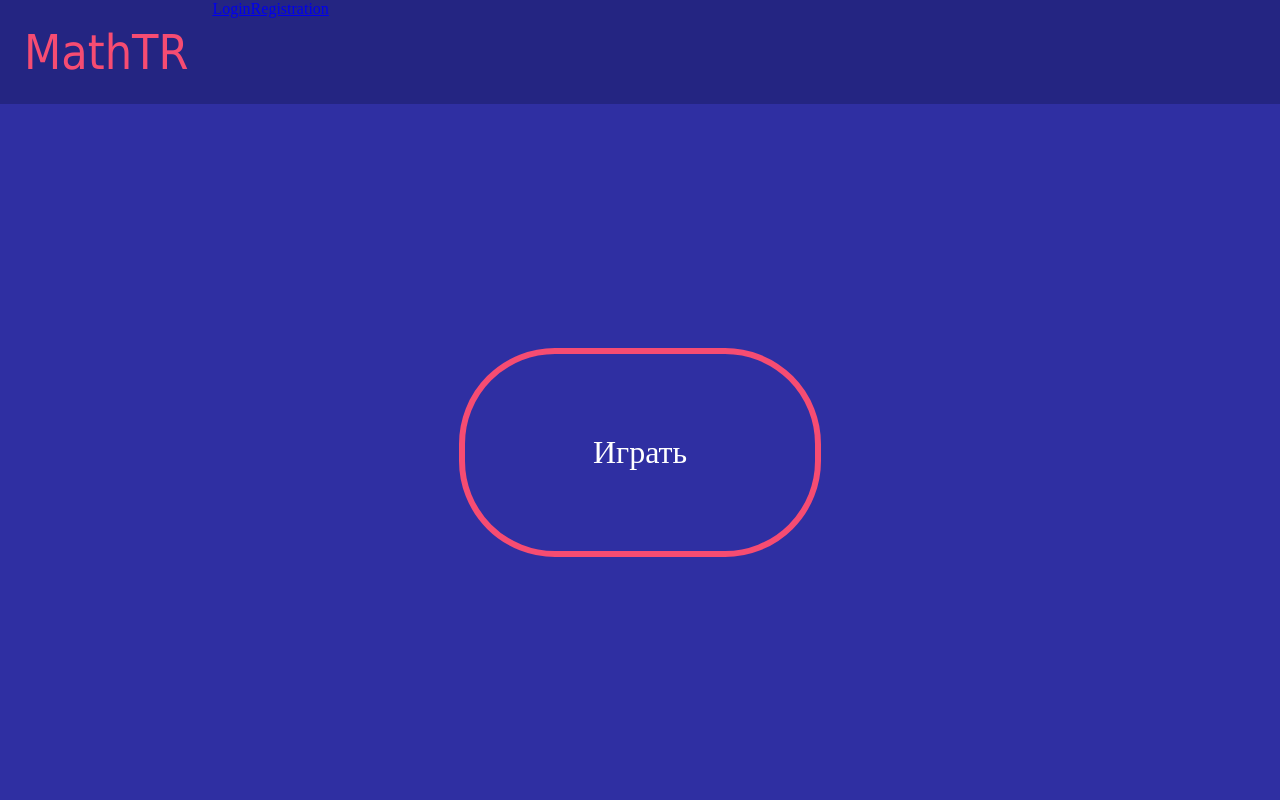
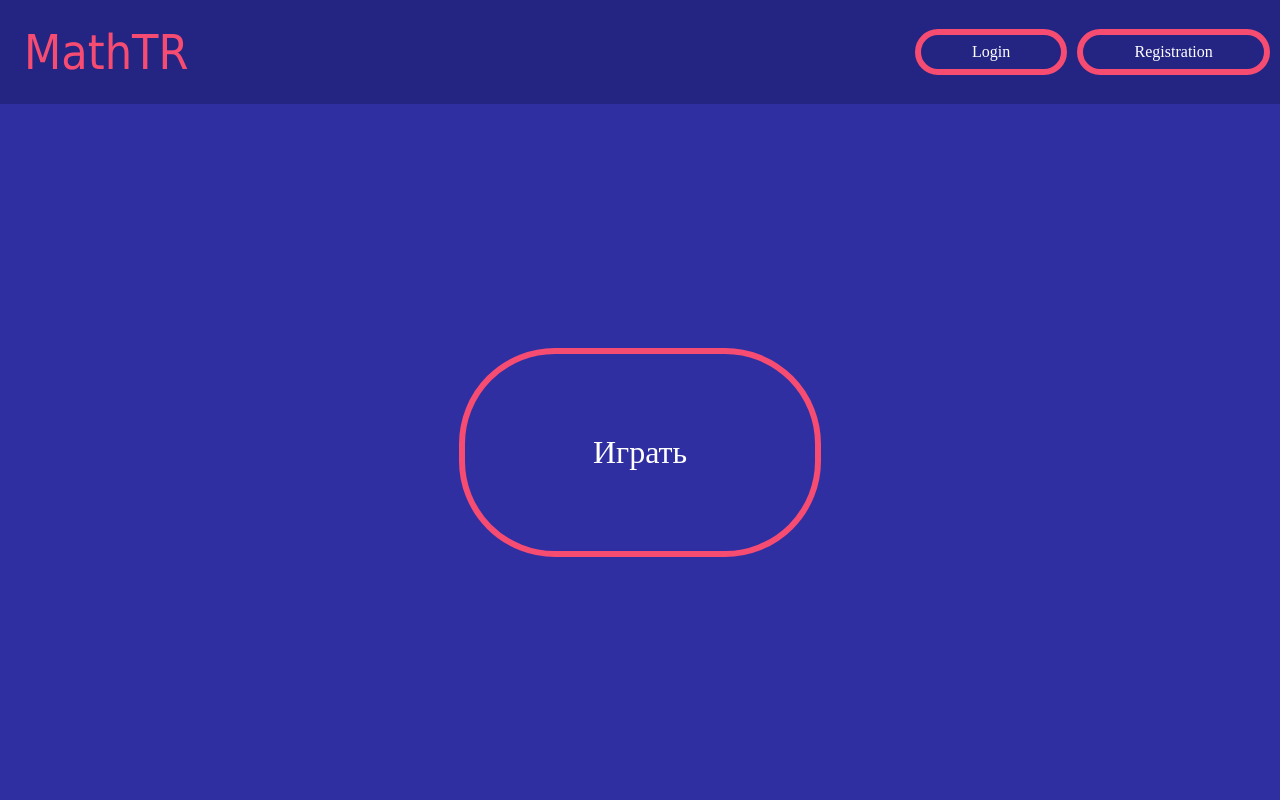
Before and after one commit to 51Sirius/MathSite, a Flask app: page / in a window 1280 px wide. Run offline with Flask 2, Linux system fonts and the light colour scheme.

Commit message:
Update styles for buttons

```diff
--- a/app.py
+++ b/app.py
@@ -55,7 +55,6 @@ def login():
 @app.route('/registration', methods=['GET', 'POST'])
 def registration():
     register_form = Registration()
-    print(1)
     if register_form.validate_on_submit():
         email = register_form.email.data
         name = register_form.username.data
--- a/static/css/main.css
+++ b/static/css/main.css
@@ -22,6 +22,7 @@ main {
 }
 
 .button-play {
+    margin: 0;
     padding: 10vh 10vw 10vh 10vw;
     font-size: xx-large;
 }
--- a/static/css/navbar.css
+++ b/static/css/navbar.css
@@ -1,4 +1,5 @@
 header {
+    justify-content: space-between;
     flex-grow: 0;
     display: flex;
     background: #242582;
@@ -13,3 +14,18 @@ header {
     padding: 3vh;
     font-size: xxx-large;
 }
+
+.button-group{
+    width: auto;
+    align-items: center;
+    justify-content: center;
+    transition: transform .3s;
+    text-decoration: none;
+    display: flex;
+    color: white;
+}
+
+.button {
+    margin-right: 10px;
+    padding: 1vh 4vw 1vh 4vw;
+}
--- a/templates/navbar.html
+++ b/templates/navbar.html
@@ -1,7 +1,9 @@
 <a class="logo" href="{{ url_for('main_page') }}">MathTR</a>
-    {% if current_user.is_anonymous %}
-    <a href="{{ url_for('login') }}">Login</a>
-    <a href="{{ url_for('registration') }}">Registration</a>
-    {% else %}
-    <a href="{{ url_for('logout') }}">Logout</a>
-    {% endif %}
+{% if current_user.is_anonymous %}
+    <div class="button-group">
+        <a href="{{ url_for('login') }}" class="button small">Login</a>
+        <a href="{{ url_for('registration') }}" class="button small">Registration</a>
+    </div>
+{% else %}
+    <a href="{{ url_for('logout') }}">{{ current_user.username }}</a>
+{% endif %}
```
